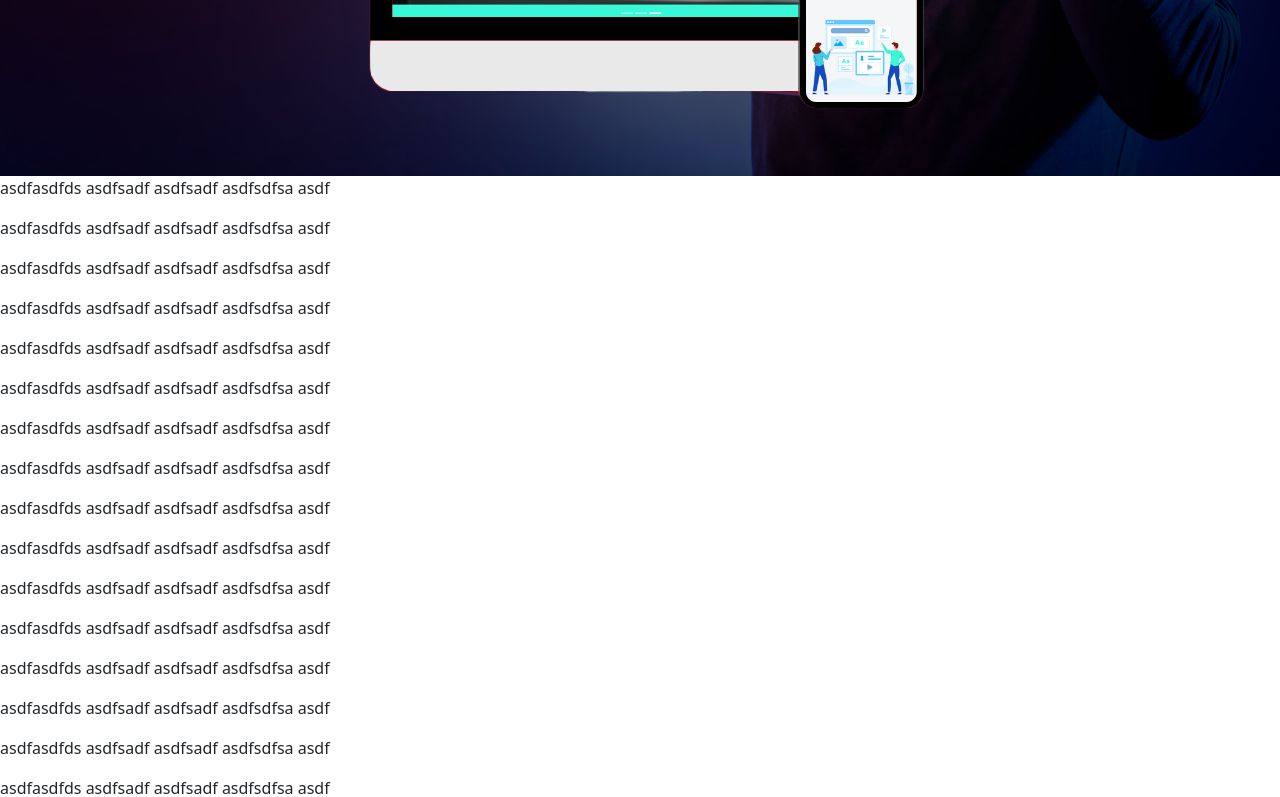
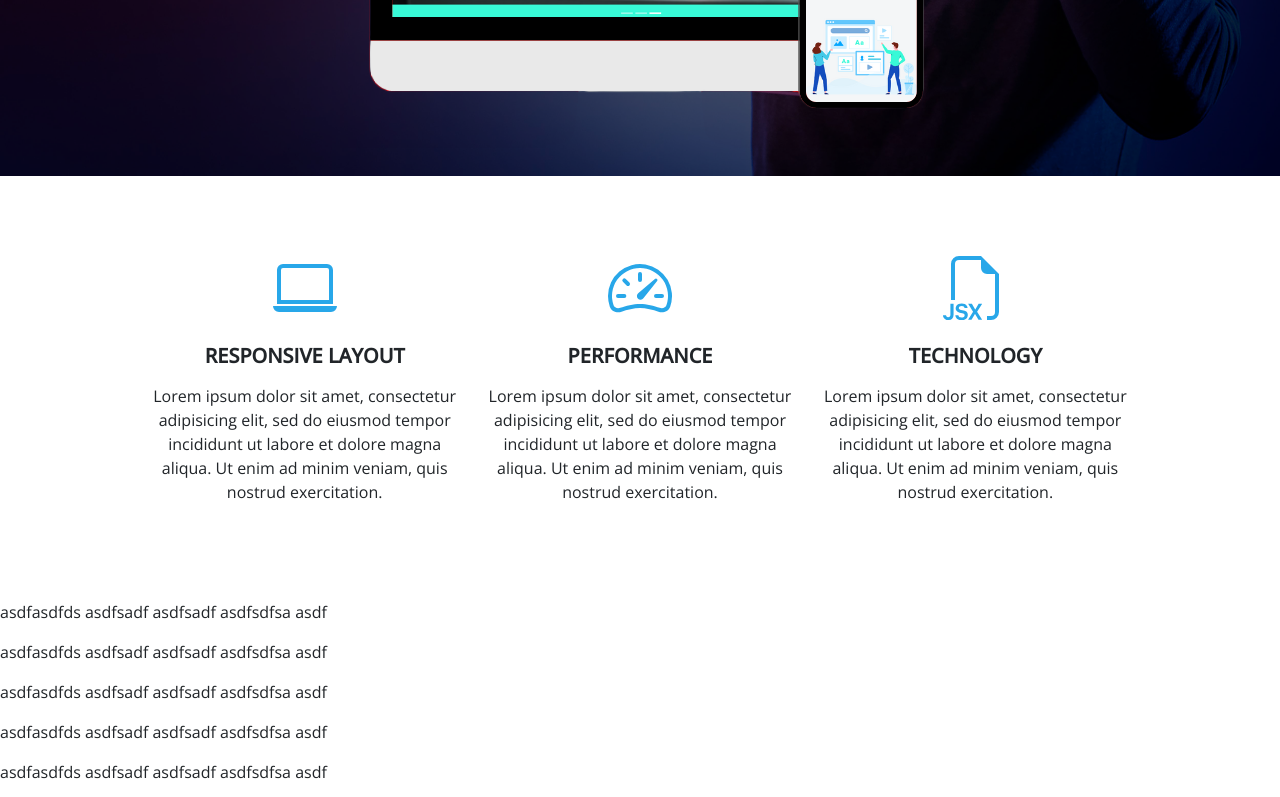
Before and after one commit to rizwan-zafar/boxers, a React (Create React App) app: page / in a window 1280 px wide. Shown: the part 572-1369 px from the top of the page. Built offline with nearby package versions, Linux system fonts and the light colour scheme.

Commit message:
Attribute Section Done

```diff
--- a/package.json
+++ b/package.json
@@ -8,6 +8,7 @@
     "@testing-library/user-event": "^13.5.0",
     "bootstrap": "^5.2.2",
     "react": "^18.2.0",
+    "react-bootstrap-icons": "^1.10.2",
     "react-dom": "^18.2.0",
     "react-scripts": "5.0.1",
     "web-vitals": "^2.1.4"
--- a/src/App.js
+++ b/src/App.js
@@ -1,10 +1,12 @@
 import Navbar from "./Components/Navbar"
 import Header from "./Components/Header"
+import Attribute from "./Components/Attribute"
 function App() {
   return (
     <div className="App">
    <Navbar />
    <Header />
+   <Attribute />
    <p>asdfasdfds asdfsadf asdfsadf asdfsdfsa asdf</p>
    <p>asdfasdfds asdfsadf asdfsadf asdfsdfsa asdf</p>
    <p>asdfasdfds asdfsadf asdfsadf asdfsdfsa asdf</p>
--- /dev/null
+++ b/src/Components/Attribute.js
@@ -0,0 +1,31 @@
+import React from 'react'
+import {Laptop,Speedometer2,FiletypeJsx} from "react-bootstrap-icons";
+
+export default function Attribute() {
+    return (
+        <div className="attribute container initial custom-container">
+            <div className="">
+                <div className="row">
+                    <div className="col-xs-12 col-sm-12 col-md-3 col-lg-4 col-xl-4 text-center">
+                        <Laptop className="style-icon"/>
+                     <h3 className="fs-5 fw-bold mt-4">RESPONSIVE LAYOUT</h3>
+                     <p className="mt-3">Lorem ipsum dolor sit amet, consectetur adipisicing elit, sed do eiusmod tempor incididunt ut labore et dolore magna aliqua. Ut enim ad minim veniam, quis nostrud exercitation.</p>
+                    </div>
+
+                    <div className="col-xs-12 col-sm-12 col-md-3 col-lg-4 col-xl-4 text-center">
+                    <Speedometer2 className="style-icon"/>
+                    <h3 className="fs-5 fw-bold mt-4">PERFORMANCE</h3>
+                     <p className="mt-3">Lorem ipsum dolor sit amet, consectetur adipisicing elit, sed do eiusmod tempor incididunt ut labore et dolore magna aliqua. Ut enim ad minim veniam, quis nostrud exercitation.</p>
+                    </div>
+
+                    <div className="col-xs-12 col-sm-12 col-md-6 col-lg-4 col-xl-4 text-center">
+                    <FiletypeJsx className="style-icon"/>
+                    <h3 className="fs-5 fw-bold mt-4">TECHNOLOGY</h3>
+                     <p className="mt-3">Lorem ipsum dolor sit amet, consectetur adipisicing elit, sed do eiusmod tempor incididunt ut labore et dolore magna aliqua. Ut enim ad minim veniam, quis nostrud exercitation.</p>
+
+                     </div>
+                </div>
+            </div>
+        </div>
+    )
+}
--- a/src/index.css
+++ b/src/index.css
@@ -1,8 +1,17 @@
 body {
   margin: 0;
   padding: 0;
+  font-family: 'Open Sans', sans-serif !important;
 }
 
+.initial {
+  padding-top: 80px;
+  padding-bottom: 80px;
+}
+
+ .custom-container{
+  max-width: 1006px !important;
+}
 .nav-container {
   position: fixed;
   width: -webkit-fill-available;
@@ -43,19 +52,21 @@ body {
   padding-bottom: 90px;
 }
 
-.header .carousel-caption
-{
+.header .carousel-caption {
   bottom: 1.25rem;
   color: #fff;
   left: 15%;
   padding-bottom: 1.25rem;
   padding-top: 1.25rem;
   position: absolute;
-   /* right: 15%; */
-  /* text-align: center; */
   top: 13%;
 }
 
+/* Attribute */
+.attribute .style-icon{
+  font-size: 64px;
+    color: #28a7e9;
+}
 @media (min-width: 1200px) {
   .nav-container .container {
     max-width: 1032px;
@@ -78,9 +89,10 @@ body {
 @media (max-width: 991px) {
 
   /* navbar */
-  .nav-container .navbar-nav  {
+  .nav-container .navbar-nav {
     border-top: 2px solid beige;
   }
+
   .nav-container .navbar .container {
     max-width: 100%;
   }
@@ -90,7 +102,7 @@ body {
   }
 
   /* header */
-  .header .carousel-caption p{
+  .header .carousel-caption p {
     font-size: 13px;
   }
 
```
Also changed, not shown: 1 other file (tests, documents, lock files or other folders).
